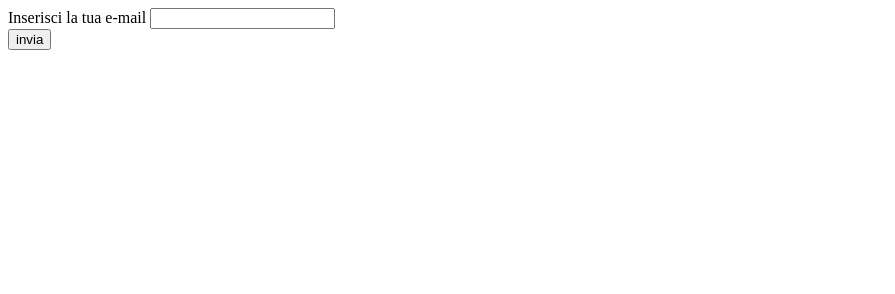
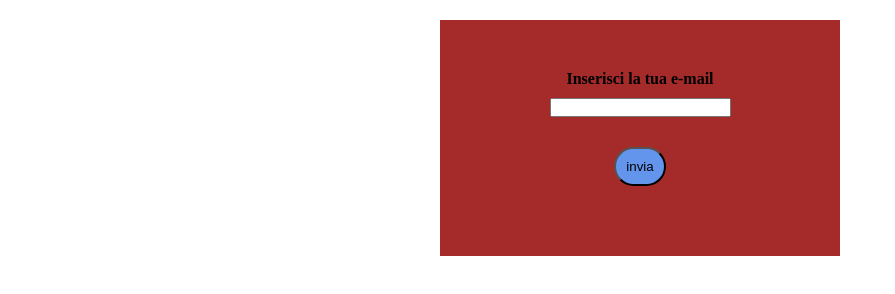
Before and after one commit to emanuelesacchetti/js-mail-dadi, a plain HTML site: page mail/bonus/index.html in a window 1280 px wide. Shown: the whole page, without its empty margins (0-895 px from the left). Drawn offline with Linux system fonts and the light colour scheme.

Commit message:
programma terminato

```diff
--- /dev/null
+++ b/mail/bonus/css/style.css
@@ -0,0 +1,24 @@
+*{
+    margin: 0;
+    padding: 0;
+    box-sizing: border-box;
+}
+
+
+body div{
+    width: 400px;
+    margin: 20px auto;
+    text-align: center;
+    padding: 50px;
+    background-color: brown;
+}
+#utentEmail {
+    display: inline-block;
+    margin: 10px;
+}
+#send {
+    margin: 20px;
+    padding: 10px;
+    border-radius: 20px;
+    background-color: cornflowerblue;
+}
--- a/mail/bonus/index.html
+++ b/mail/bonus/index.html
@@ -5,15 +5,18 @@
     <meta http-equiv="X-UA-Compatible" content="IE=edge">
     <meta name="viewport" content="width=device-width, initial-scale=1.0">
     <title>Mail</title>
+    <link rel="stylesheet" href="css/style.css">
 </head>
 <body>
-    <form>
-        <label for="utentEmail">Inserisci la tua e-mail</label>
-        <input type="text" id="utentEmail">
-    </form>
-    <button type="submit" id="send">invia</button>
+    <div>
+        <form>
+            <label for="utentEmail"><strong>Inserisci la tua e-mail</strong></label>
+            <input type="text" id="utentEmail">
+        </form>
+        <button type="submit" id="send">invia</button>
 
-    <h2 id="risultato"></h2>
+        <h2 id="risultato"></h2>
+    </div>
 
 
 
```
